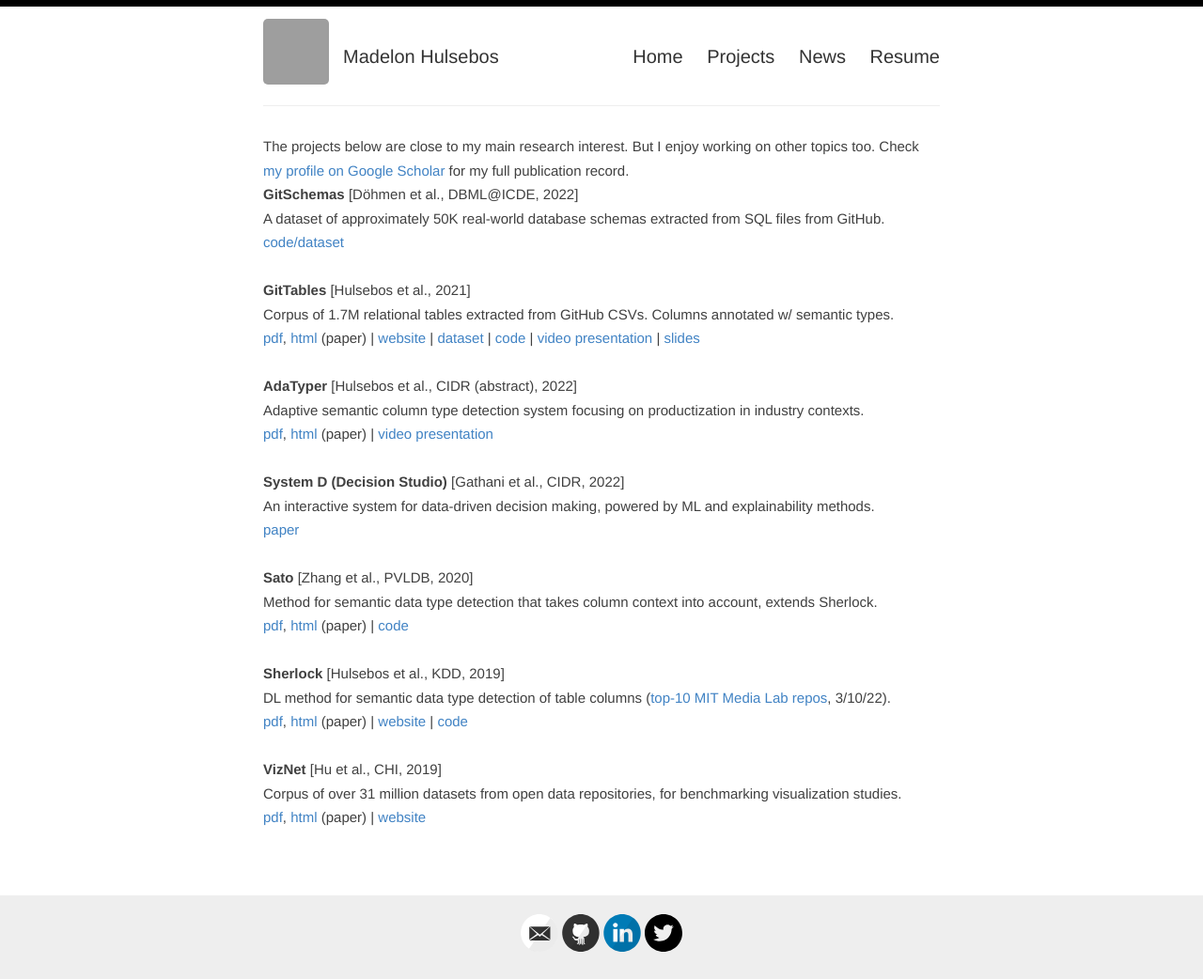
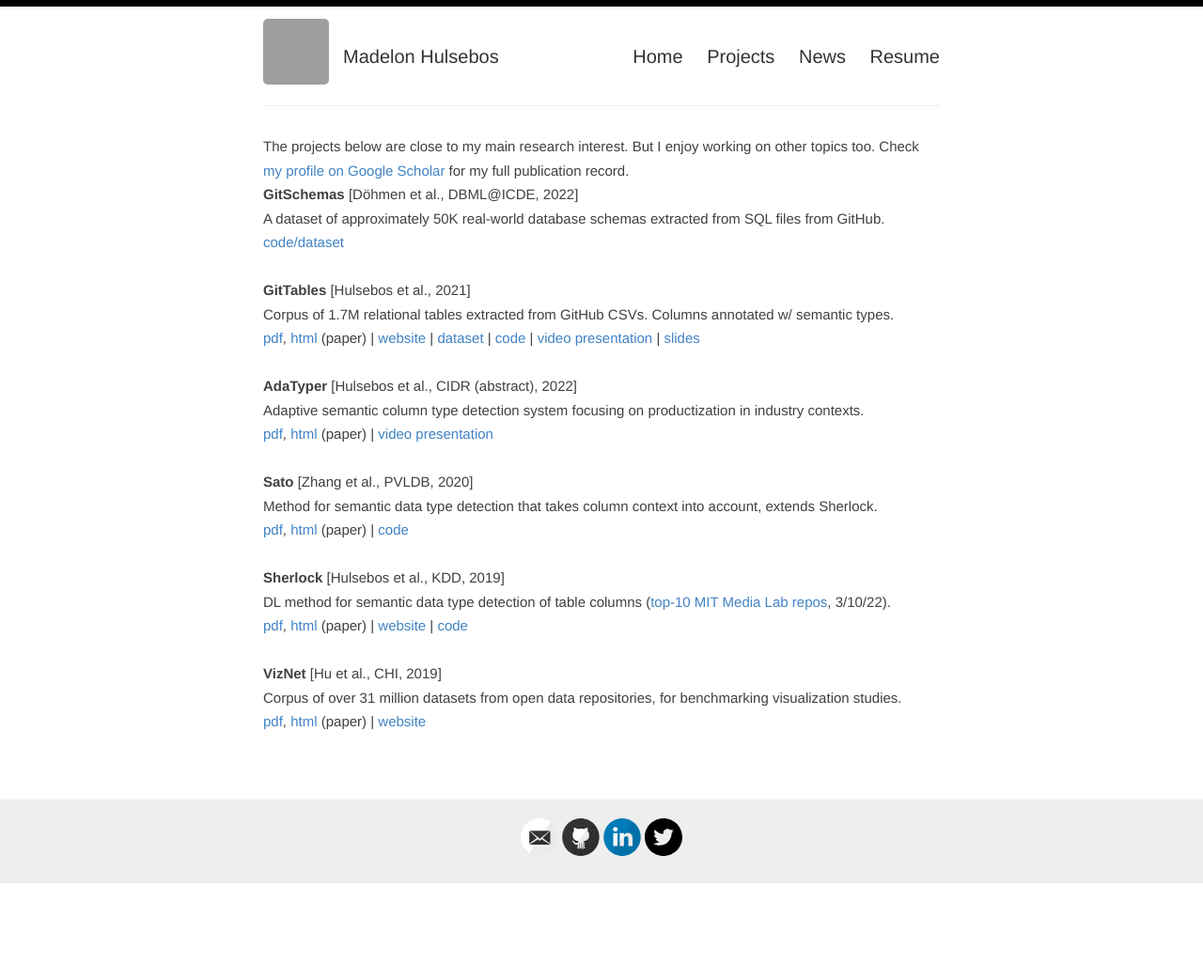
Before and after one commit to madelonhulsebos/madelonhulsebos.github.io, a Jekyll site: the page built from _projects/projects.html, in a window 1280 px wide. Shown: the whole page at 94% size. Built offline with Jekyll 4.4.1, drawn with Linux system fonts in a browser that asks for light colours; after the commit the page ends 940 px from its top, so only the background shows below that; grey boxes are pictures that could not be loaded.

Commit message:
DSlim projects update.

```diff
--- a/_projects/projects.html
+++ b/_projects/projects.html
@@ -31,15 +31,6 @@ Check <a href="https://scholar.google.com/citations?user=6IWQn2EAAAAJ&hl=nl&oi=a
 
  <br>
 
- <div>
-  <b>System D (Decision Studio)</b> [Gathani et al., CIDR, 2022] <br>
-  An interactive system for data-driven decision making, powered by ML and explainability methods.
-  <br>
-  <a href="http://cidrdb.org/cidr2022/papers/p49-gathani.pdf" target="_blank">paper</a>
-</div>
-
-<br>
-
 <div>
  <b>Sato</b> [Zhang et al., PVLDB, 2020]<br>
   Method for semantic data type detection that takes column context into account, extends Sherlock. <br>
```
